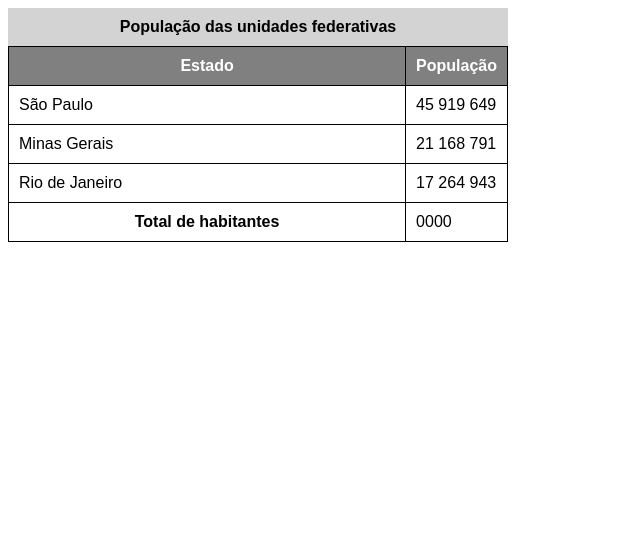
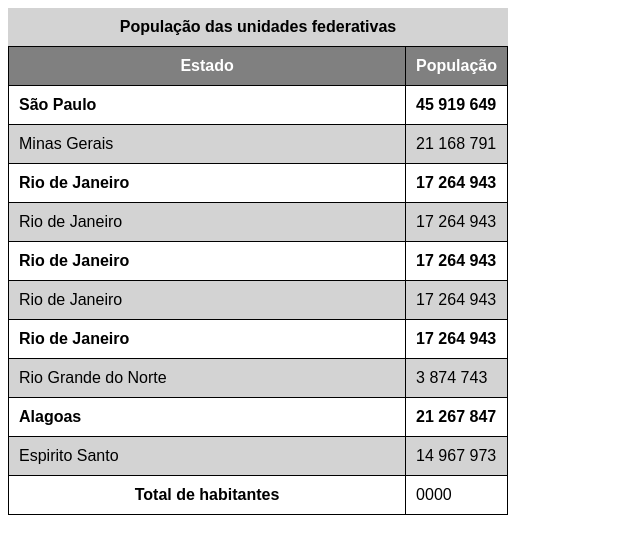
Before and after one commit to fabiuladefaria/html-css-curso-em-video, a plain HTML site: page exercicios/ex023/tabela002.html in a window 1280 px wide. Shown: the whole page, without its empty margins (0-640 px from the left). Drawn offline with Linux system fonts and the light colour scheme.

Commit message:
efeito zebrado

```diff
--- a/exercicios/ex023/tabela002.html
+++ b/exercicios/ex023/tabela002.html
@@ -29,6 +29,16 @@
         thead{
             background-color: gray;
             color: white;
+        }
+
+        tbody>tr:nth-child(odd){ /*odd significa impar ou por 2n-1*/
+            background-color: white;
+            font-weight: bold;
+
+        }
+
+        tbody > tr:nth-child(even){ /*even significa par ou por 2n*/
+            background-color: lightgrey;
         }
 
 
@@ -74,6 +84,41 @@
                 <td>17 264 943</td>
             </tr>
 
+            <tr>
+                <td>Rio de Janeiro</td>
+                <td>17 264 943</td>
+            </tr>
+
+            <tr>
+                <td>Rio de Janeiro</td>
+                <td>17 264 943</td>
+            </tr>
+
+            <tr>
+                <td>Rio de Janeiro</td>
+                <td>17 264 943</td>
+            </tr>
+
+            <tr>
+                <td>Rio de Janeiro</td>
+                <td>17 264 943</td>
+            </tr>
+
+            <tr>
+                <td>Rio Grande do Norte</td>
+                <td>3 874 743</td>
+            </tr>
+
+            <tr>
+                <td>Alagoas</td>
+                <td>21 267 847</td>
+            </tr>
+
+            <tr>
+                <td>Espirito Santo</td>
+                <td>14 967 973</td>
+            </tr>
+
         </tbody>
 
         <tfoot>
```
